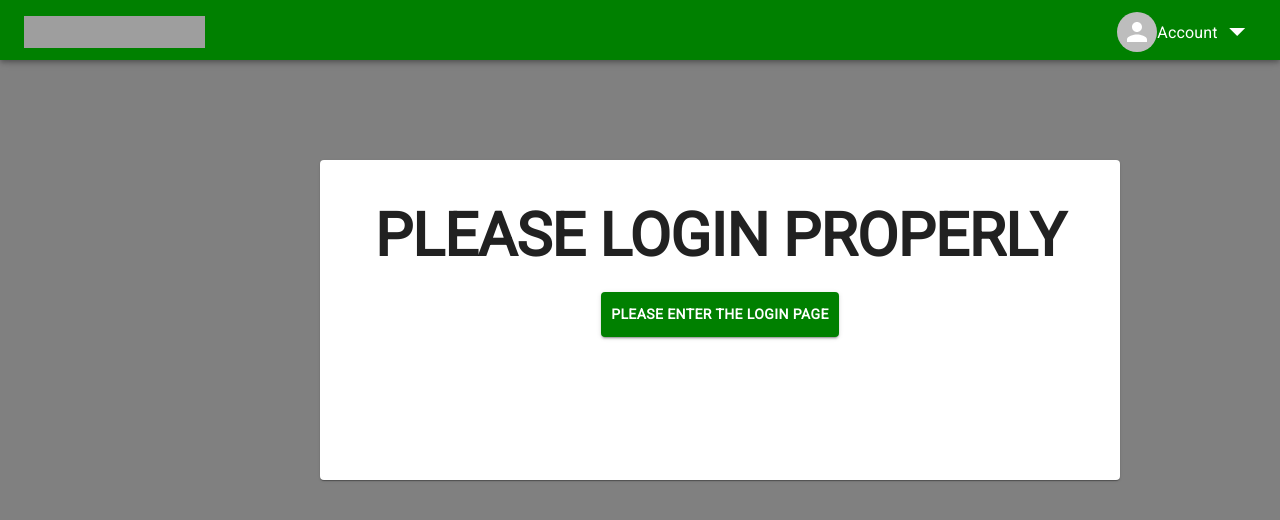
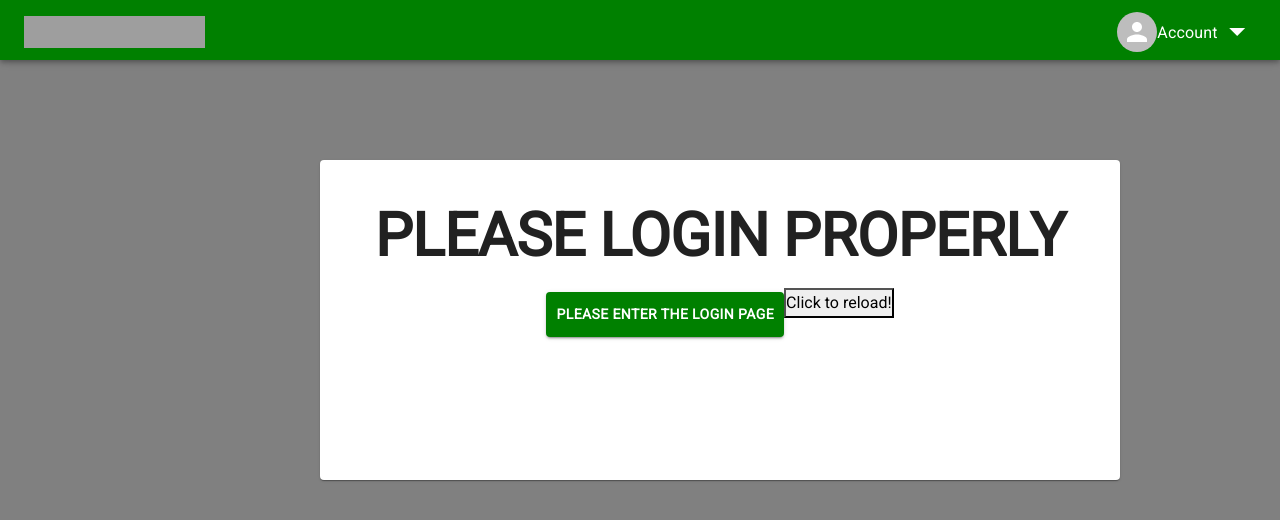
Before and after one commit to omotayoiyiola/yctstaffportal, a React (Create React App) app in the folder frontend/: page /error in a window 1280 px wide. Shown: the top 520 px of the page. Built offline with nearby package versions, Linux system fonts and the light colour scheme; no server answers; grey boxes are pictures that could not be loaded; a web font is replaced by a local one.

Commit message:
latest commits

```diff
--- a/frontend/src/api.js
+++ b/frontend/src/api.js
@@ -1,5 +1,5 @@
 import axios from "axios";
 
 export const userRequest = axios.create({
-  baseURL: "https://backendyctstaff.omotayoiyiola.com:3000",
+  baseURL: "http://backendyctstaff.omotayoiyiola.com:3000",
 });
--- a/frontend/src/components/Error.js
+++ b/frontend/src/components/Error.js
@@ -46,6 +46,7 @@ const Error = () => {
           >
             Please enter the login page
           </Button>
+          <button onClick={() => window.location.reload(false)}>Click to reload!</button>
         </Box>
       </Card>
     </Box>
--- a/frontend/src/index.js
+++ b/frontend/src/index.js
@@ -19,7 +19,4 @@ root.render(
   </React.StrictMode>
 );
 
-// If you want to start measuring performance in your app, pass a function
-// to log results (for example: reportWebVitals(console.log))
-// or send to an analytics endpoint. Learn more: https://bit.ly/CRA-vitals
 reportWebVitals();
```
